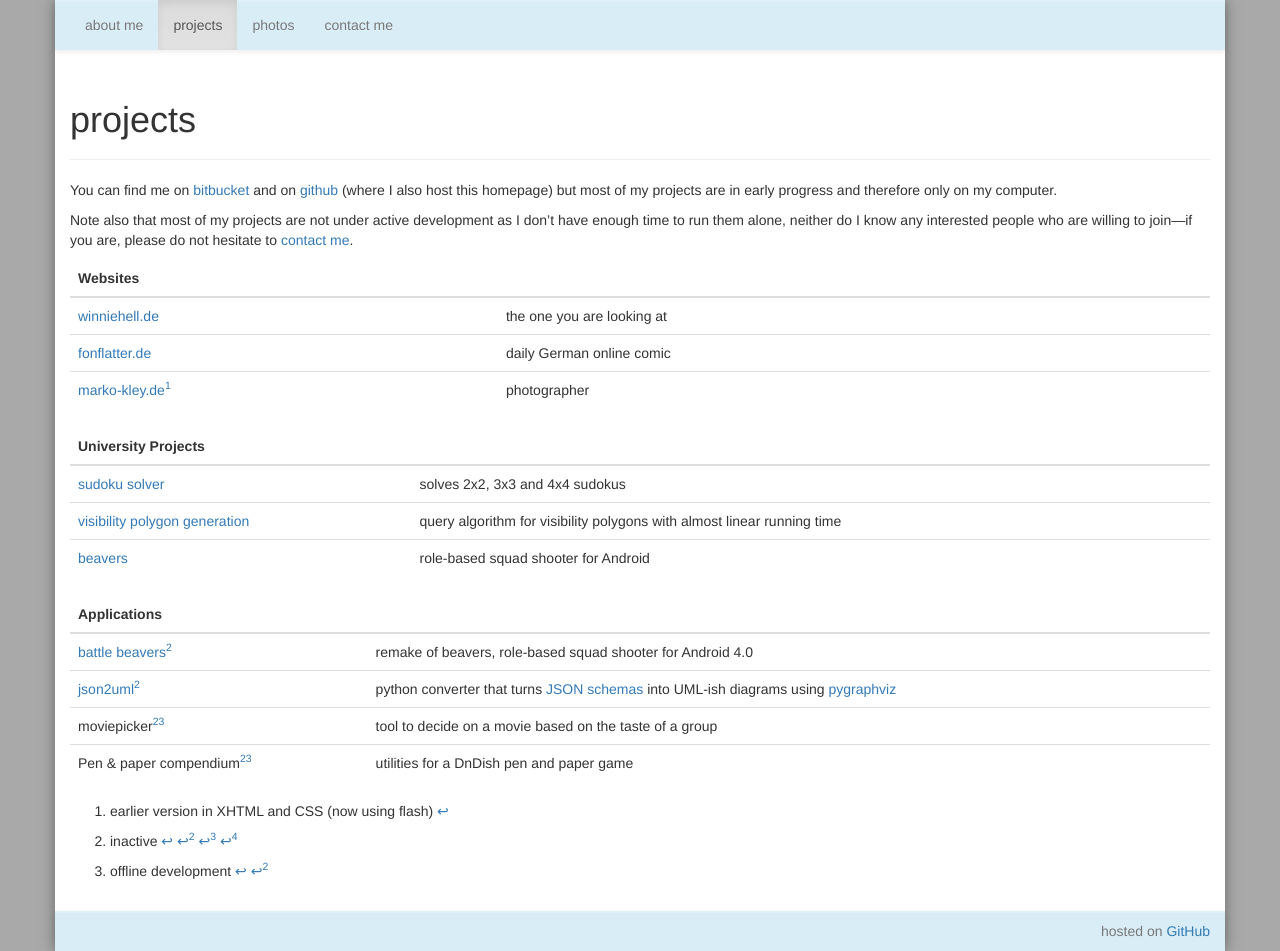
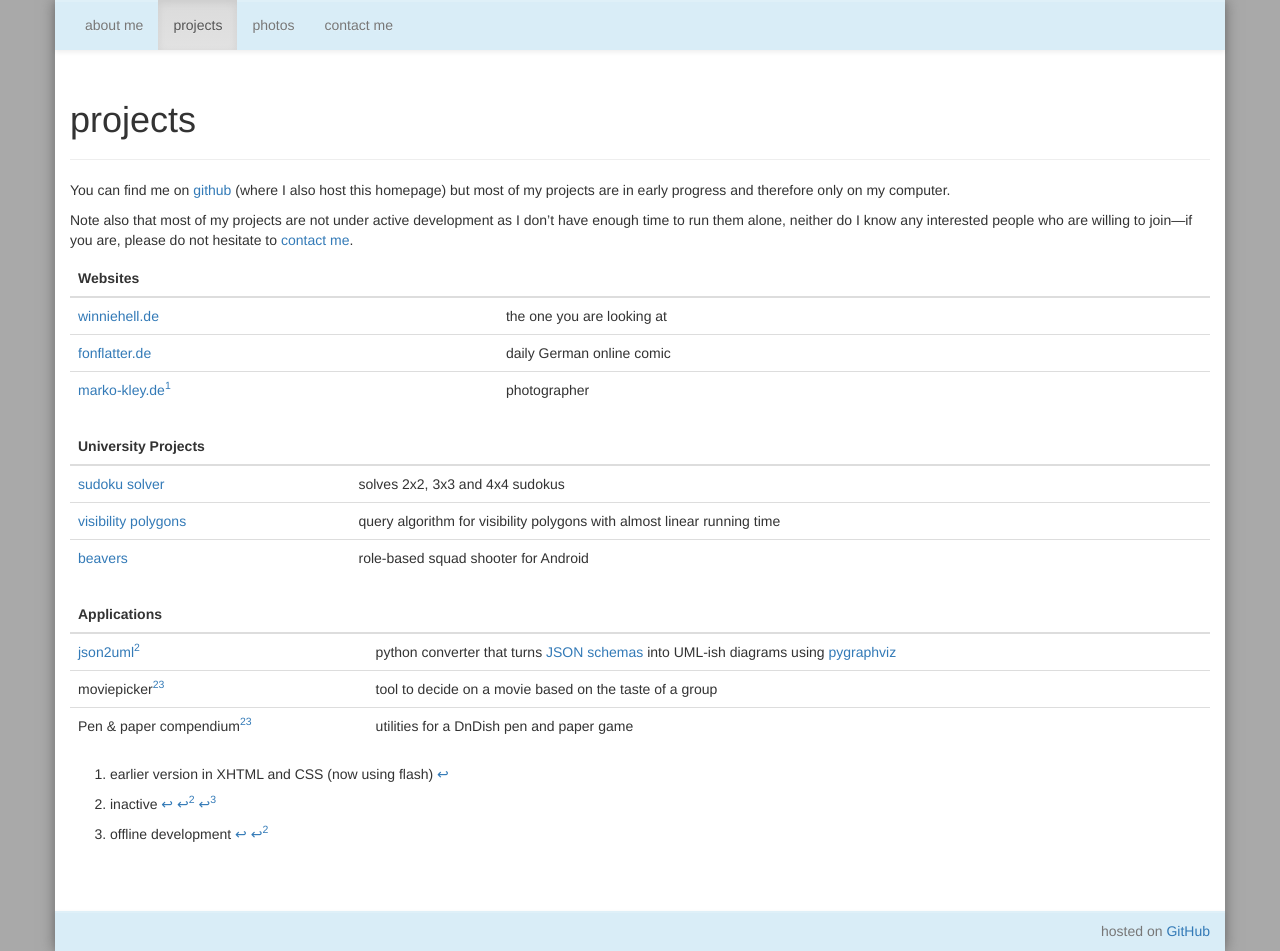
Before and after one commit to winniehell-wasteland/winniehell.de, a Jekyll site: the page built from projects/index.md, in a window 1280 px wide and 951 px high. Built offline with Jekyll 4.4.1, drawn with Linux system fonts in a browser that asks for light colours; nearby versions of some CDN libraries; comment, search, counter and statistics services are not loaded.

Commit message:
Update index.md
Move projects to github

```diff
--- a/projects/index.md
+++ b/projects/index.md
@@ -3,8 +3,7 @@
 index: 2
 title: projects
 ---
-You can find me on [bitbucket](https://bitbucket.org/winniehell/) and on
-[github](https://www.github.com/winniehell/) (where I also host this homepage)
+You can find me on [github](https://www.github.com/winniehell/) (where I also host this homepage)
 but most of my projects are in early progress and therefore only on my computer.
 
 Note also that most of my projects are not under active development as I don't
@@ -21,14 +20,13 @@
 
 | University Projects |
 |---------------------|
-| [sudoku solver](https://bitbucket.org/winniehell/sudoku/) | solves 2x2, 3x3 and 4x4 sudokus |
-| [visibility polygon generation](https://bitbucket.org/winniehell/visibility/) | query algorithm for visibility polygons with almost linear running time |
+| [sudoku solver](https://github.com/winniehell/sudoku-solver/) | solves 2x2, 3x3 and 4x4 sudokus |
+| [visibility polygons](https://github.com/winniehell/visibility-polygon-query-algorithm/) | query algorithm for visibility polygons with almost linear running time |
 | [beavers](http://www.github.com/winniehell/beavers) | role-based squad shooter for Android |
 {: .table .table-hover }
 
 | Applications |
 |--------------|
-| [battle beavers](https://www.github.com/winniehell/battlebeavers/)[^i] | remake of beavers, role-based squad shooter for Android 4.0 |
 | [json2uml](https://bitbucket.org/winniehell/json2uml)[^i] | python converter that turns [JSON schemas](http://json-schema.org/) into UML-ish diagrams using [pygraphviz](http://networkx.lanl.gov/pygraphviz/)
 | moviepicker[^i][^o] | tool to decide on a movie based on the taste of a group |
 | Pen & paper compendium[^i][^o] | utilities for a DnDish pen and paper game |
```
